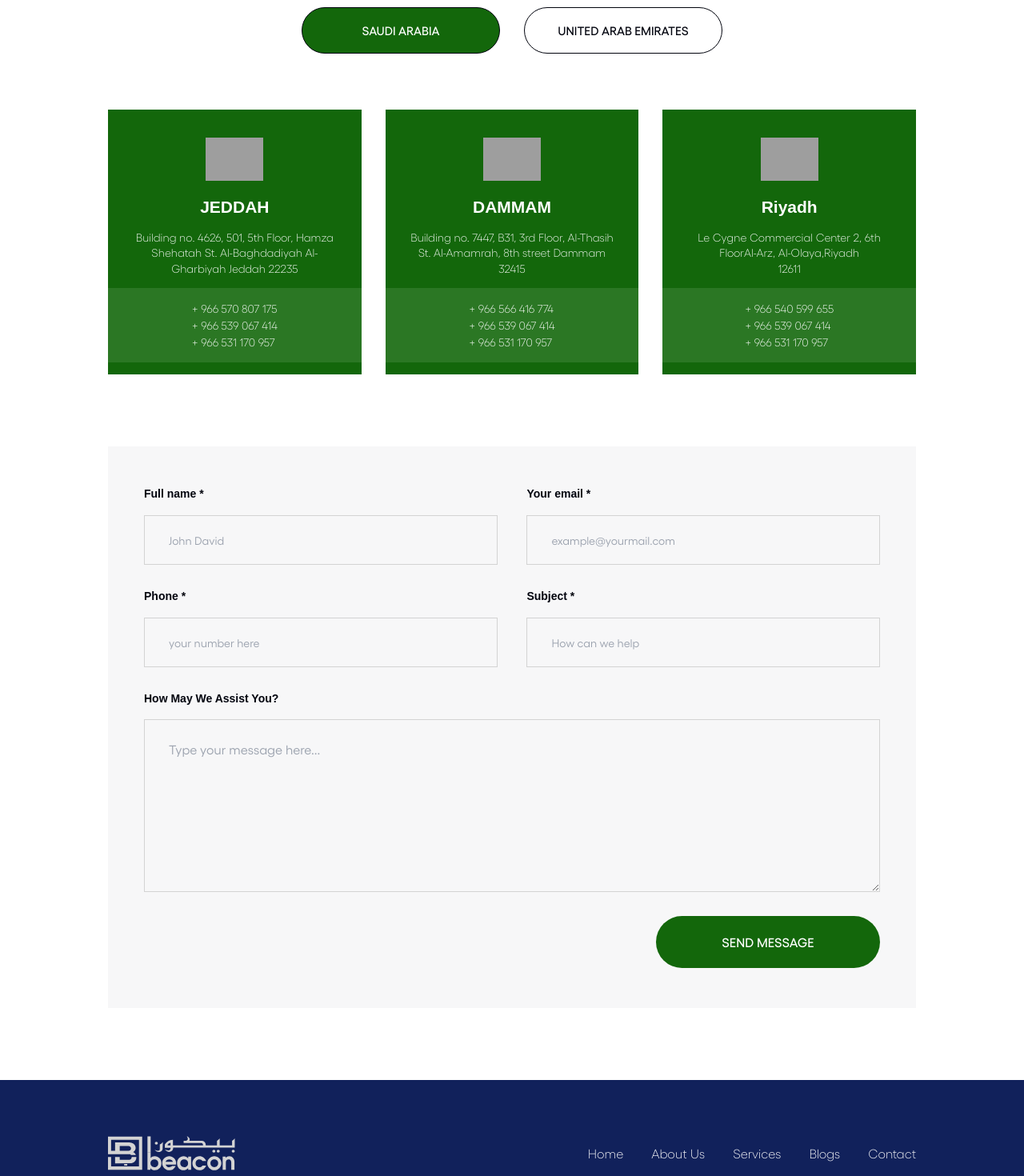
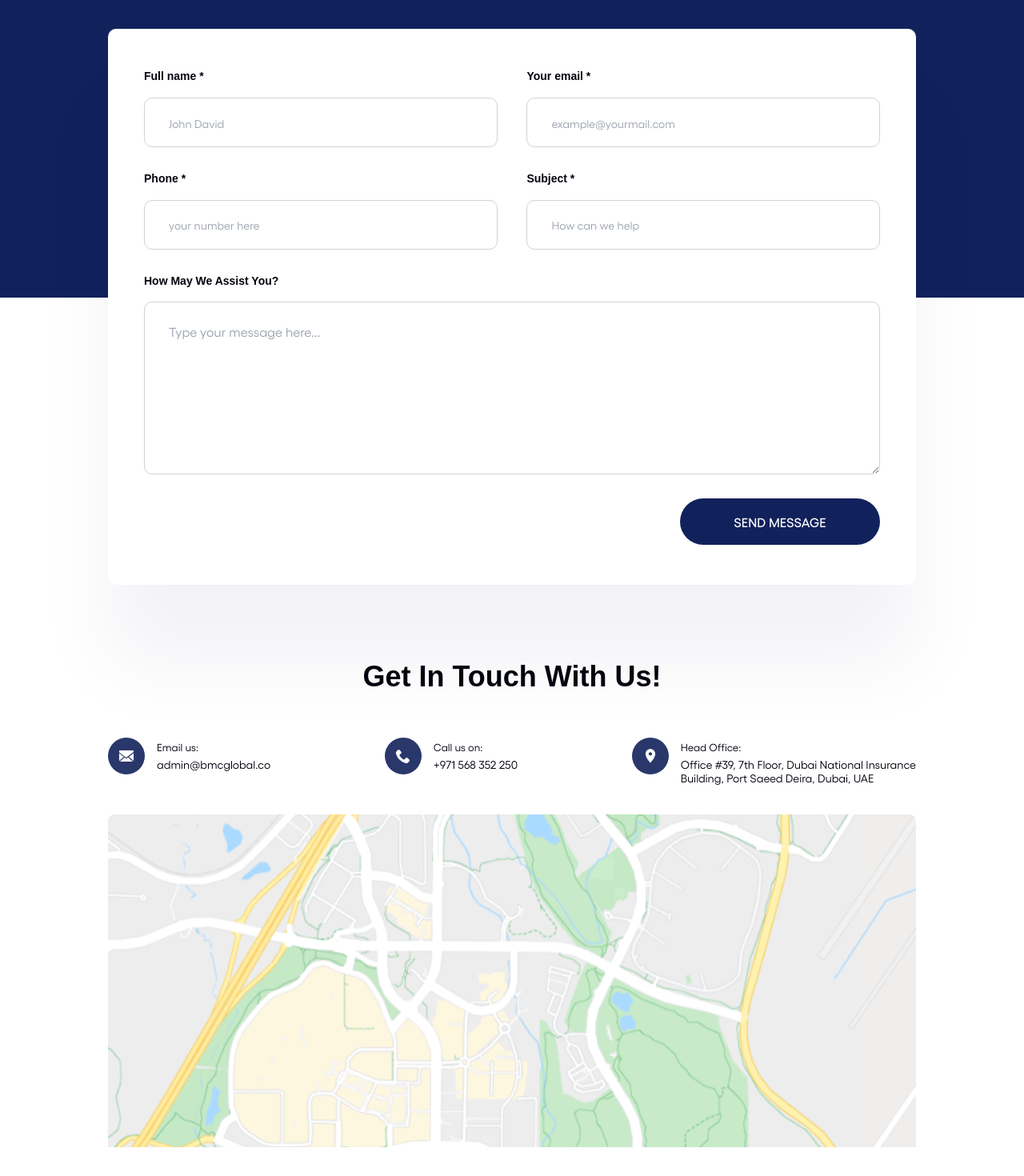
Before and after one commit to lazim-mv/BeaconUAE, a Next.js app: page /pages/Contact in a window 1280 px wide. Shown: the part 280-1750 px from the top of the page at 80% size. Built offline with nearby package versions, Linux system fonts and the light colour scheme; grey boxes are pictures that could not be loaded; a web font is replaced by a local one.

Commit message:
v1.0.9 contactPage

```diff
--- a/src/app/Styles/aboutus.module.css
+++ b/src/app/Styles/aboutus.module.css
@@ -499,6 +499,11 @@
         padding-top: 0;
     }
 
+    .container3Content h1{
+        font-size: 18px;
+        font-weight: 600;
+    }
+
     .aboutUscontainer4{
         padding: 0 24px;
         gap: 0px;
--- a/src/app/Styles/contact.module.css
+++ b/src/app/Styles/contact.module.css
@@ -3,10 +3,20 @@
     flex-direction: column;
     gap: 118px;
     gap: 90px;
+    position: relative;
+}
+
+.background{
+    background-color: #11215B;
+    position: absolute;
+    height: 28%;
+    width: 100%;
+    z-index: -1;
 }
 
 .contactUsContainer h2 {
     margin-top: 96px;
+    color: #fff;
 }
 
 .container1{
@@ -130,12 +140,14 @@
 }
 
 .formContainer{
-    background: #F7F7F8;
+    background: #fff;
     padding: 50px 45px;
     display: flex;
     flex-wrap: wrap;
     justify-content: space-between;
     gap: 30px;
+    border-radius: 10px;
+    box-shadow: 0px 100px 100px 0px rgba(24, 25, 69, 0.05);
 }
 
 .formContainer div{
@@ -158,7 +170,7 @@
     margin-top: 16px;
     border: 1px solid #D3D3D3;
     padding: 25px 0px 25px 30px;
-    background: #F7F7F8;
+    border-radius: 10px;
 }
 
 .formContainer input::placeholder {
@@ -174,7 +186,8 @@
     border: 1px solid #D3D3D3;
     padding: 25px 0px 0px 30px;
     height: 216px;
-    background: #F7F7F8;
+    border-radius: 10px;
+    /* background: #F7F7F8; */
 }
 
 .formContainer .formSubmit{
@@ -185,11 +198,11 @@
 }
 
 .formSubmit button{
-    width: 280px;
-    height: 65px;
+    width: 250px;
+    height: 58px;
 
     border-radius: 76px;
-    background: #13670B;
+    background: #11215B;
 
 
     color: #FFF;
@@ -198,6 +211,44 @@
     font-weight: 500;
     line-height: 120%; /* 19.2px */
     text-transform: uppercase;
+}
+
+.container3{
+    padding: 0 135px;
+}
+
+.container3 h2{
+    color: #02040E;
+    margin-top: 0;
+}
+
+.contactUsContainer .container3 .mBusinessDesc1{
+    color: #02040E;
+    margin: 0;
+}
+
+.footerContactImgContainer {
+    justify-content: space-between;
+    margin-top: 50px;
+}
+
+.contactMapImg{
+    margin-top: 50px;
+}
+
+.contactPageTextDetails h1{
+    color: #02040E;
+    font-weight: 400;
+}
+
+.contactPageTextDetails a{
+    color: #02040E;
+    font-weight: 400;
+}
+
+.contactPageTextDetails p{
+    color: #02040E;
+    font-weight: 400;
 }
 
 @media (max-width: 600px) {
@@ -211,10 +262,14 @@
         align-items: center;
     }
 
+    .background{
+        height: 25%;
+    }
+
     .contactUsContainer .mBusinessDesc1{
         display: flex;
         text-align: center;
-        color: #02040E;
+        color: #fff;
         margin-top: 125px;
         margin-bottom: 30px;
     }
@@ -312,4 +367,30 @@
     .footerContainer h1{
         text-align: left;
     }
+
+    .container3{
+        padding: 0 24px;
+    }
+
+    .footerContactImgContainer{
+        margin-top: 30px;
+    }
+
+    .contactPageTextDetails h1{
+        color: #02040E;
+        font-weight: 400;
+        text-align: left;
+    }
+
+    .contactPageTextDetails a{
+        color: #02040E;
+        font-weight: 400;
+        text-align: left;
+    }
+
+    .contactPageTextDetails p{
+        color: #02040E;
+        font-weight: 400;
+        text-align: left;
+    }
 }
--- a/src/app/components/Brands.js
+++ b/src/app/components/Brands.js
@@ -3,16 +3,16 @@ import React, { useEffect, useState } from "react";
 import { motion, useAnimation } from "framer-motion";
 import Image from "next/image";
 
-function Brands({ imageSources }) {
+function Brands({ imageSources, initialAnimateValue  }) {
   const [isHovered, setIsHovered] = useState(false);
-  const [animateValue, setAnimateValue] = useState("-200%");
+  const [animateValue, setAnimateValue] = useState(initialAnimateValue );
 
   useEffect(() => {
     const handleResize = () => {
       const screenWidth = window.innerWidth;
 
       // Set the animate value based on screen width
-      const newAnimateValue = screenWidth < 600 ? "-325%" : "-200%";
+      const newAnimateValue = screenWidth < 600 ? initialAnimateValue  : "-200%";
 
       // Update the animate value only if it has changed
       if (newAnimateValue !== animateValue) {
--- a/src/app/components/Header.js
+++ b/src/app/components/Header.js
@@ -66,7 +66,7 @@ function Header() {
             </ul>
           </div>
         </div>
-        <a href="tel:966 570 807 175">
+        <a href="tel:971 568 352 250">
           <div className="hButtonContainer headerContactButton">
             <div className="visibleWrapperContainer">
               <div className="topVisibleContainer btn">
@@ -76,7 +76,7 @@ function Header() {
                   height={18}
                   alt="heroContact"
                 />
-                +971 800 4392
+               +971 568 352 250
               </div>
               <div className="bottomVisibleContainer btn">
                 <Image
@@ -85,7 +85,7 @@ function Header() {
                   height={18}
                   alt="heroContact"
                 />
-                +971 800 4392
+               +971 568 352 250
               </div>
             </div>
           </div>
--- a/src/app/components/Hero.js
+++ b/src/app/components/Hero.js
@@ -116,7 +116,7 @@ function Hero() {
         </div>
       </div>
       <div className="clientsImgContainer">
-        <Brands imageSources={imageSources} />;
+        <Brands imageSources={imageSources} initialAnimateValue ="-160%" />;
       </div>
     </div>
   );
--- a/src/app/components/MobileHeader.js
+++ b/src/app/components/MobileHeader.js
@@ -122,14 +122,14 @@ function MobileHeader() {
           {/* <MLink href="/" className="mLinks">Blogs</MLink> */}
           <MLink href="/pages/Contact" className="mLinks">Contact Us</MLink>
           <div style={{backgroundColor:"#11215B"}} className="hButtonContainer headerContactButton mHeaderBtn">
-            <a href="tel:971 800 4392" className="btn mBtn">
+            <a href="tel:971 568 352 250" className="btn mBtn">
               <Image
                 src="/telephone.svg"
                 width={15}
                 height={15}
                 alt="heroContact"
               />
-              +971 800 4392
+              +971 568 352 250
             </a>
           </div>
         </Card>
--- a/src/app/globals.css
+++ b/src/app/globals.css
@@ -280,6 +280,7 @@ li{
 .heroContainer .scrolling-logos .logoClients{
   filter: grayscale(1);
   height: 75px !important;
+  scale: 1.1;
 }
 
 .heroContainer .scrolling-logos .logoClients:hover{
@@ -428,8 +429,8 @@ li{
 .servicesButton{
   background-color: transparent;
   border: 1px solid #02040E;
-  width: 233px;
-  height: 65px;
+  width: 210px;
+  height: 58px;
   cursor: pointer;
   display: flex;
   flex-direction: column;
@@ -463,7 +464,6 @@ li{
   align-items: center;
   gap:60px;
   padding: 100px 135px;
-  padding-bottom: 0px;
 }
 
 .jurisdictionContainer .businessContentContainer {
@@ -811,8 +811,8 @@ li{
 .serviceContainer .servicesButton{
   background-color: transparent;
   border: 1px solid #02040E;
-  width: 233px;
-  height: 65px;
+  width: 210px;
+  height: 58px;
   cursor: pointer;
   display: flex;
   flex-direction: column;
@@ -987,7 +987,7 @@ li{
   align-items: center;
   position: relative;
   white-space: nowrap;
-  gap: 60px;
+  gap: 75px;
   /* animation-timing-function: linear;
   transition: transform 0.8s ease; */
 }
@@ -1189,8 +1189,8 @@ li{
 .blogsContainer .servicesButton{
   background-color: transparent;
   border: 1px solid #02040E;
-  width: 233px;
-  height: 65px;
+  width: 210px;
+  height: 58px;
   transition: height 0.6s ease;
   overflow: hidden;
   z-index: 1;
@@ -1262,6 +1262,16 @@ li{
   margin: 0px;
 }
 
+.faqNumber{
+  color: #11215B;
+  font-family: Gellix;
+  font-size: 24px;
+  font-style: normal;
+  font-weight: 500;
+  line-height: 120%; /* 28.8px */
+  text-transform: capitalize;
+}
+
 .faqContentContainer{
   display: flex;
   flex-direction: column;
@@ -1362,8 +1372,8 @@ li{
 }
 
 .contactContainer .contactImageButton{
-  width: 233px;
-  height: 65px;
+  width: 210px;
+  height: 58px;
   cursor: pointer;
   display: flex;
   flex-direction: column;
@@ -1475,6 +1485,10 @@ li{
 
 .footerContactTextDetailsEmail p{
   text-transform: none;
+}
+
+.footerContactTextDetailsEmail h1{
+  margin-bottom: 0;
 }
 
 .socialIcons{
--- a/src/app/pages/Contact/page.js
+++ b/src/app/pages/Contact/page.js
@@ -28,8 +28,6 @@ function Contact() {
     subject: "",
     message: "",
   });
-
-
 
   const handleChange = (e) => {
     const { name, value } = e.target;
@@ -67,153 +65,12 @@ function Contact() {
       <Header />
       <MobileHeader />
       <div className={styles.contactUsContainer}>
+        <div className={styles.background}></div>
+
         <h2 className="businessDesc">Get In Touch With Us!</h2>
         <h2 className={`${styles.mBusinessDesc1} mBusinessDesc`}>
           Get In Touch With Us!
         </h2>
-        <div className={styles.container1}>
-          <div className={styles.loctaionButtonContainer}>
-            <button
-              className={`${styles.ksa} ${!showUAECard && styles.btnActive}`}
-              onClick={() => toggleUAECard("ksa")}
-            >
-              Saudi arabia
-            </button>
-            <button
-              className={`${styles.uae} ${showUAECard && styles.btnActive}`}
-              onClick={() => toggleUAECard("uae")}
-            >
-              United Arab Emirates
-            </button>
-            <button
-              className={`${styles.uae} ${styles.mUae} ${
-                showUAECard && styles.btnActive
-              }`}
-              onClick={() => toggleUAECard("uae")}
-            >
-              UAE
-            </button>
-          </div>
-
-          {showUAECard ? (
-            <div className={styles.contactMainCard}>
-              <div className={`${styles.contactCard} ${styles.contactCardUAE}`}>
-                <div className={styles.contactImgContainer}>
-                  <Image
-                    src="/NewSvgs/SVG2/Group7.svg"
-                    width={72}
-                    height={72}
-                    alt="contactLocactionIcon"
-                  />
-                </div>
-                <div className={styles.contactCardContents}>
-                  <h1 className={`${styles.jeddah} servicesHeading`}>DUBAI</h1>
-                  <p className={styles.cardDesc}>
-                    Office #39, 7th Floor, Dubai National Insurance Building.
-                    Port Saeed Deira, Dubai, UAE
-                  </p>
-                </div>
-                <div className={styles.numberContainer}>
-                  <a href="tel:971 502 574 396">
-                    + 971 568 352 250
-                    <br />+ 971 502 574 396
-                    <br /> + 971 488 324 58
-                  </a>
-                </div>
-              </div>
-            </div>
-          ) : (
-            <div className={styles.contactMainCard}>
-              <div className={styles.contactCard}>
-                <a href="https://maps.app.goo.gl/UzvX5K7o9c3Cepmx9">
-                  <div className={styles.contactImgContainer}>
-                    <Image
-                      src="/NewSvgs/SVG2/Group7.svg"
-                      width={72}
-                      height={72}
-                      alt="contactLocactionIcon"
-                    />
-                  </div>
-                  <div className={styles.contactCardContents}>
-                    <h1 className={`${styles.jeddah} servicesHeading`}>
-                      JEDDAH
-                    </h1>
-                    <p className={styles.cardDesc}>
-                      Building no. 4626, 501, 5th Floor, Hamza Shehatah St.
-                      Al-Baghdadiyah Al-Gharbiyah Jeddah 22235
-                    </p>
-                  </div>
-                </a>
-                <div className={styles.numberContainer}>
-                  <a href="tel:966 570 807 175">
-                    + 966 570 807 175
-                    <br /> + 966 539 067 414
-                    <br /> + 966 531 170 957
-                  </a>
-                </div>
-              </div>
-
-              <div className={styles.contactCard}>
-                <a href="https://maps.app.goo.gl/Vk3noguNHKx7GrMD8">
-                  <div className={styles.contactImgContainer}>
-                    <Image
-                      src="/NewSvgs/SVG2/Group7.svg"
-                      width={72}
-                      height={72}
-                      alt="contactLocactionIcon"
-                    />
-                  </div>
-                  <div className={styles.contactCardContents}>
-                    <h1 className={`${styles.jeddah} servicesHeading`}>
-                      DAMMAM
-                    </h1>
-                    <p className={styles.cardDesc}>
-                      Building no. 7447, B31, 3rd Floor, Al-Thasih St.
-                      Al-Amamrah, 8th street Dammam <br />
-                      32415
-                    </p>
-                  </div>
-                </a>
-                <div className={styles.numberContainer}>
-                  <a href="tel:966 566 416 774">
-                    + 966 566 416 774
-                    <br /> + 966 539 067 414
-                    <br /> + 966 531 170 957
-                  </a>
-                </div>
-              </div>
-
-              <div className={styles.contactCard}>
-                <a href="https://maps.app.goo.gl/vWfGvAjAcHxV9AUT9">
-                  <div className={styles.contactImgContainer}>
-                    <Image
-                      src="/NewSvgs/SVG2/Group7.svg"
-                      width={72}
-                      height={72}
-                      alt="contactLocactionIcon"
-                    />
-                  </div>
-                  <div className={styles.contactCardContents}>
-                    <h1 className={`${styles.jeddah} servicesHeading`}>
-                      Riyadh
-                    </h1>
-                    <p className={styles.cardDesc}>
-                      Le Cygne Commercial Center 2, 6th FloorAl-Arz,
-                      Al-Olaya,Riyadh <br /> 12611
-                    </p>
-                  </div>
-                </a>
-                <div className={styles.numberContainer}>
-                  <a href="tel:966 540 599 655">
-                    + 966 540 599 655
-                    <br /> + 966 539 067 414
-                    <br /> + 966 531 170 957
-                  </a>
-                </div>
-              </div>
-            </div>
-          )}
-        </div>
 
         <div className={styles.container2}>
           <form className={styles.formContainer} onSubmit={handleSubmit}>
@@ -281,6 +138,98 @@ function Contact() {
             </div>
           </form>
         </div>
+
+        <div className={styles.container3}>
+          <h2 className="businessDesc">Get In Touch With Us!</h2>
+          <h2 className={`${styles.mBusinessDesc1} mBusinessDesc`}>
+            Get In Touch With Us!
+          </h2>
+          <div className={styles.container3Address}>
+            <div
+              className={`${styles.footerContactImgContainer} footerContactImgContainer`}
+            >
+              <div
+                className={`${styles.contactPageContactDetails} footerContactDetails`}
+              >
+                <Image
+                  quality={100}
+                  priority={true}
+                  unoptimized
+                  src="/NewSvgs/SVG3/hh/Icon-1.svg"
+                  width={46}
+                  height={46}
+                  alt="ImageFooter2"
+                />
+                <div
+                  className={`${styles.contactPageTextDetails} footerContactTextDetails footerContactTextDetailsEmail`}
+                >
+                  <h1>Email us:</h1>
+                  <a
+                    href="mailto:admin@bmcglobal.co"
+                    style={{ textTransform: "none" }}
+                  >
+                    admin@bmcglobal.co
+                  </a>
+                </div>
+              </div>
+              <div className="footerContactDetails">
+                <Image
+                  quality={100}
+                  priority={true}
+                  unoptimized
+                  src="/NewSvgs/SVG3/hh/Icon.svg"
+                  width={46}
+                  height={46}
+                  alt="ImageFooter2"
+                />
+                <div
+                  className={`${styles.contactPageTextDetails} footerContactTextDetails`}
+                  style={{ whiteSpace: "nowrap" }}
+                >
+                  <h1>Call us on:</h1>
+                  <a href="tel:971568352250">
+                    <p>+971 568 352 250</p>
+                  </a>
+                </div>
+              </div>
+              <div className="footerContactDetails">
+                <Image
+                  quality={100}
+                  priority={true}
+                  unoptimized
+                  src="/NewSvgs/SVG3/hh/Icon-2.svg"
+                  width={46}
+                  height={46}
+                  alt="ImageFooter2"
+                />
+                <a href="https://maps.app.goo.gl/UzvX5K7o9c3Cepmx9">
+                  <div
+                    className={`${styles.contactPageTextDetails} footerContactTextDetails `}
+                  >
+                    <h1>Head Office:</h1>
+                    <p>
+                      Office #39, 7th Floor, Dubai National Insurance
+                      <br /> Building, Port Saeed Deira, Dubai, UAE
+                    </p>
+                  </div>
+                </a>
+              </div>
+            </div>
+            <div className={styles.contactMapImg}>
+              <Image
+                quality={100}
+                priority={true}
+                unoptimized
+                src="/NewSvgs/SVG3/hh/map.svg"
+                width={46}
+                height={46}
+                layout="responsive"
+                alt="ImageFooter2"
+              />
+            </div>
+          </div>
+        </div>
+
         <div className={styles.footerContainer}>
           <Footer />
         </div>
```
Also changed, not shown: src/app/components/Faq.js (+8 -7 lines), src/app/components/Footer.js (+6 -9 lines), src/app/components/Stats.js (+4 -4 lines), public/NewSvgs/SVG3/hh/map.svg (added).
